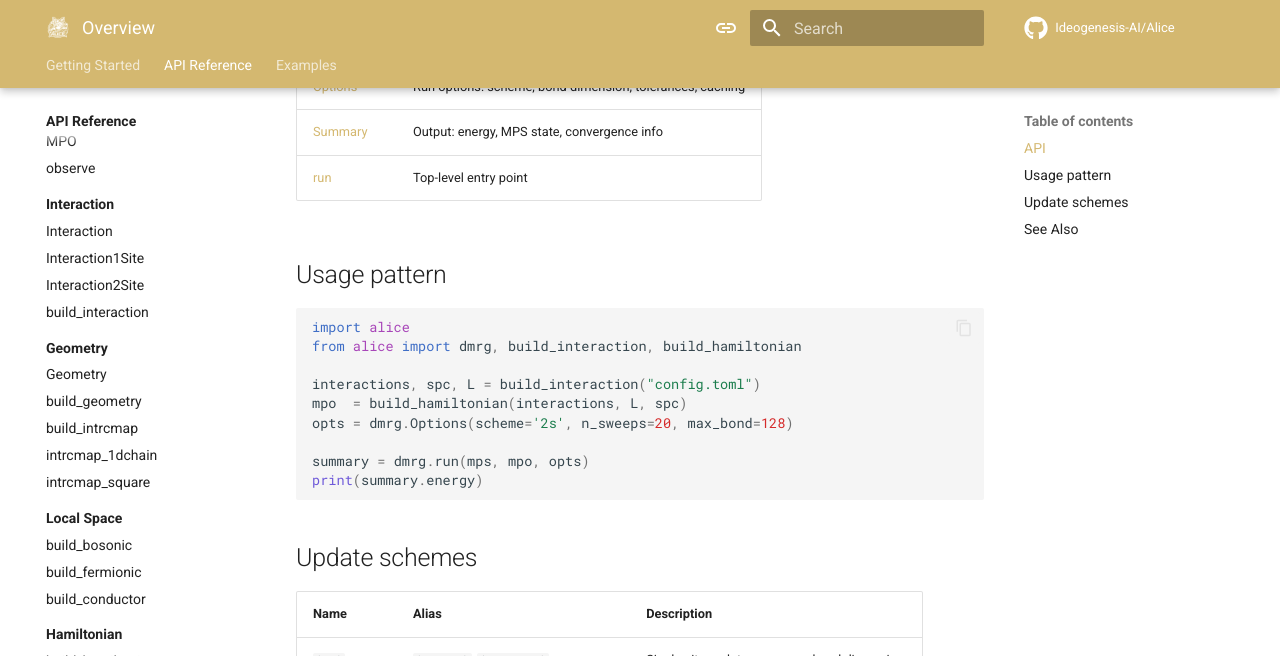
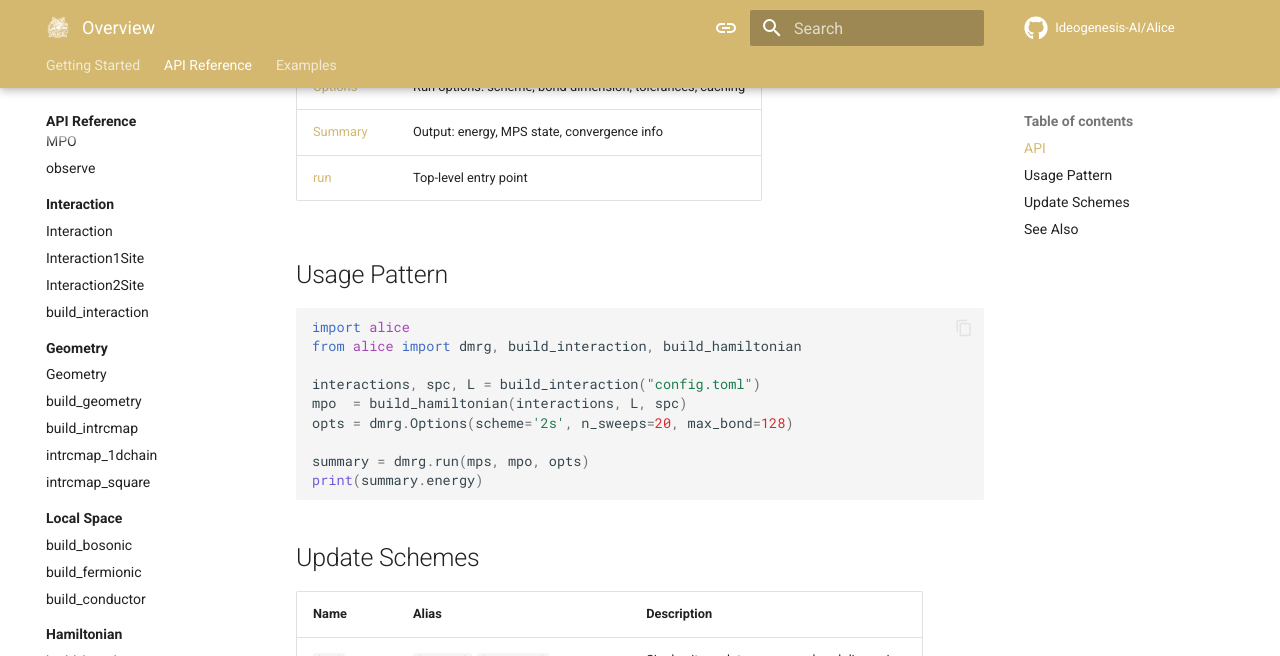
Before and after one commit to Ideogenesis-AI/Alice, an MkDocs documentation site: the page built from docs/api/dmrg/index.md, in a window 1280 px wide and 900 px high, scrolled down 369 px. Shown: the top 656 px of the window. Built offline with MkDocs 1.6.1 and Material for MkDocs 9.7.7, drawn with Linux system fonts in a browser that asks for light colours; comment, search, counter and statistics services are not loaded.

````diff
--- a/docs/api/dmrg/index.md
+++ b/docs/api/dmrg/index.md
@@ -10,7 +10,7 @@ Alice's DMRG algorithm finds the ground state of a Hamiltonian MPO via alternati
 | [Summary](summary.md) | Output: energy, MPS state, convergence info |
 | [run](run.md) | Top-level entry point |
 
-## Usage pattern
+## Usage Pattern
 
 ```python
 import alice
@@ -24,7 +24,7 @@ summary = dmrg.run(mps, mpo, opts)
 print(summary.energy)
 ```
 
-## Update schemes
+## Update Schemes
 
 | Name | Alias | Description |
 |------|-------|-------------|
````
Also changed, not shown: docs/api/dmrg/options.md (+1 -1 lines).
